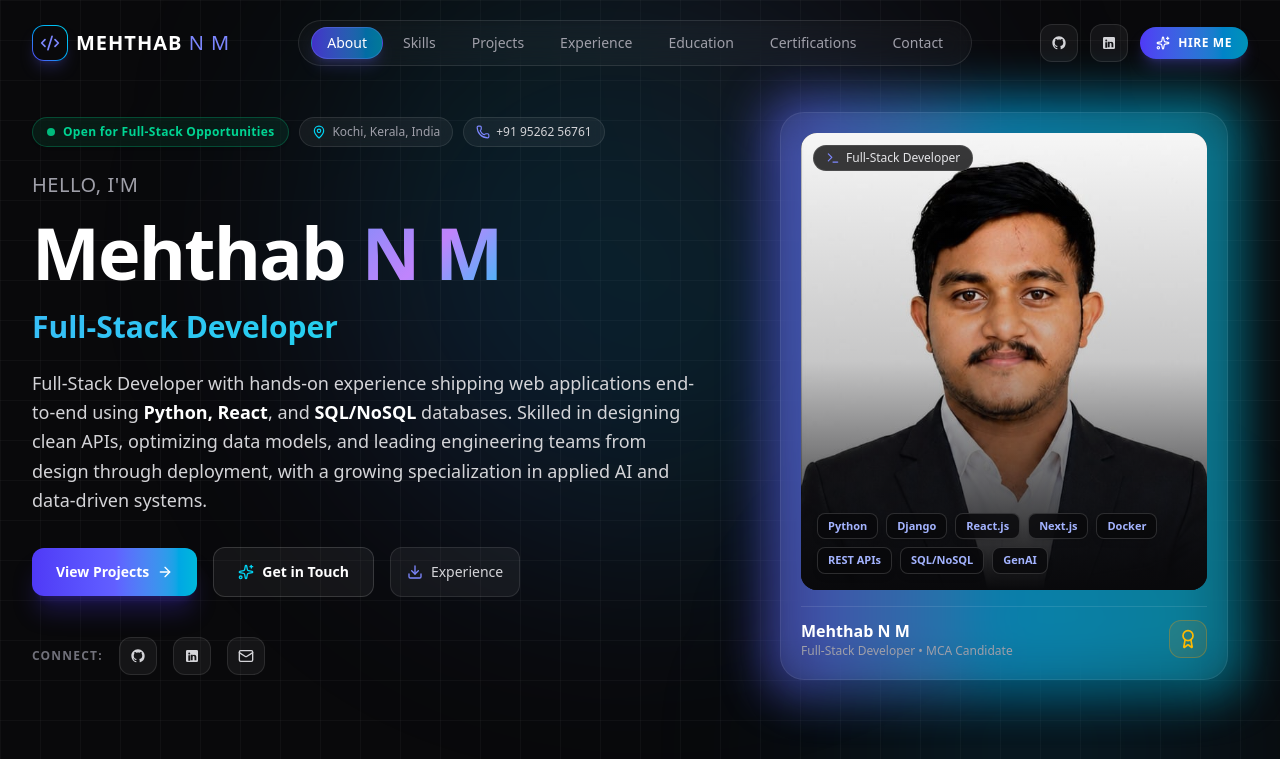
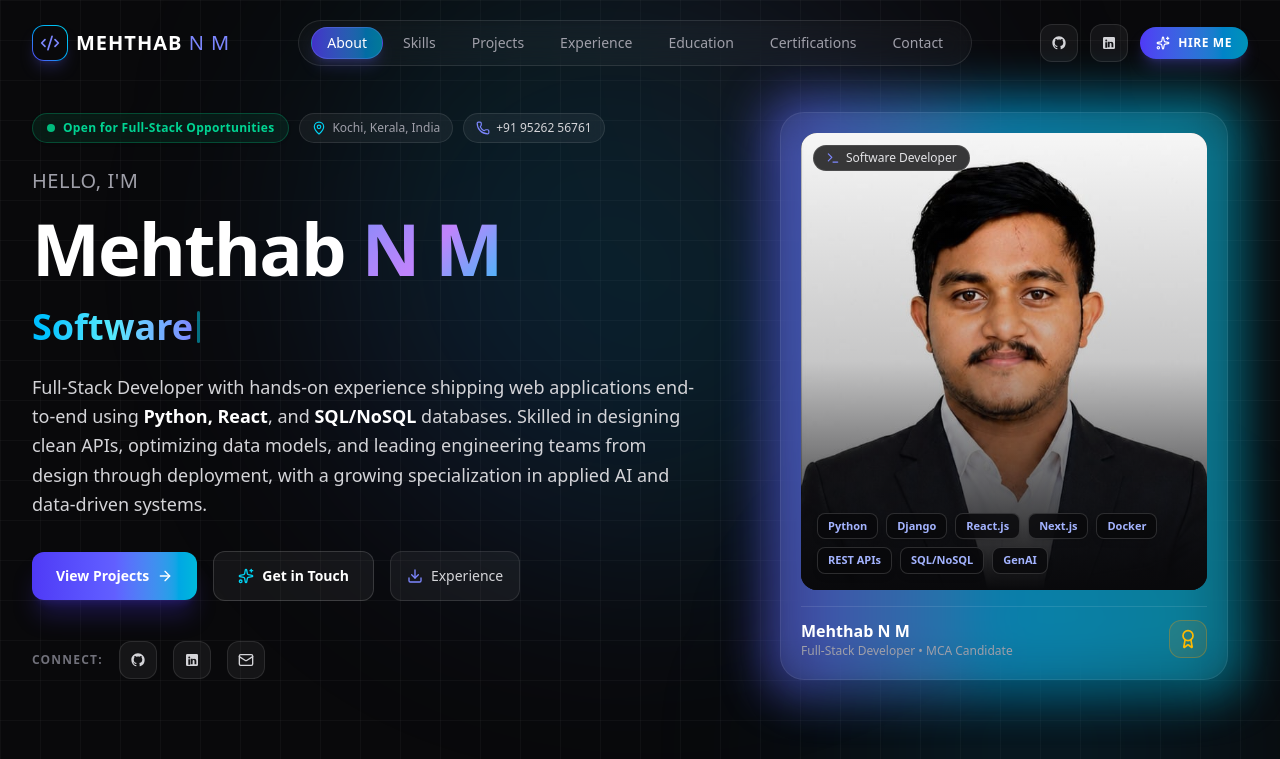
Before and after one commit to MEHTHAB7/My_portfolio, a Next.js app: page / in a window 1280 px wide. Shown: the top 759 px of the page. Built offline with nearby package versions, Linux system fonts and the light colour scheme.

Commit message:
feat: add typewriter animation rotating full stack, python, software developer, and data analyst roles

```diff
--- a/components/HeroSection.tsx
+++ b/components/HeroSection.tsx
@@ -1,5 +1,6 @@
 "use client";
 
+import { useState, useEffect } from "react";
 import { motion } from "framer-motion";
 import Image from "next/image";
 import profilePic from "@/public/profile.jpeg";
@@ -18,7 +19,43 @@ import {
 } from "lucide-react";
 import { LinkedinIcon, GithubIcon } from "@/components/SocialIcons";
 
+const rotatingRoles = [
+  "Full-Stack Developer",
+  "Python Developer",
+  "Software Developer",
+  "Data Analyst",
+  "AI & ML Engineer",
+];
+
 export default function HeroSection() {
+  const [currentRoleText, setCurrentRoleText] = useState("Full-Stack Developer");
+  const [roleIndex, setRoleIndex] = useState(0);
+  const [isDeleting, setIsDeleting] = useState(false);
+
+  useEffect(() => {
+    const fullText = rotatingRoles[roleIndex];
+    const typingSpeed = isDeleting ? 35 : 75;
+
+    const timeout = setTimeout(() => {
+      if (!isDeleting) {
+        if (currentRoleText.length < fullText.length) {
+          setCurrentRoleText(fullText.slice(0, currentRoleText.length + 1));
+        } else {
+          // Pause at end of completed title before backspacing
+          setTimeout(() => setIsDeleting(true), 1800);
+        }
+      } else {
+        if (currentRoleText.length > 0) {
+          setCurrentRoleText(fullText.slice(0, currentRoleText.length - 1));
+        } else {
+          setIsDeleting(false);
+          setRoleIndex((prev) => (prev + 1) % rotatingRoles.length);
+        }
+      }
+    }, typingSpeed);
+
+    return () => clearTimeout(timeout);
+  }, [currentRoleText, isDeleting, roleIndex]);
   const metrics = [
     {
       value: "Best Performer",
@@ -107,9 +144,12 @@ export default function HeroSection() {
               <h1 className="text-4xl sm:text-6xl lg:text-7xl font-extrabold tracking-tight text-white leading-tight">
                 Mehthab <span className="text-gradient-indigo">N M</span>
               </h1>
-              <p className="text-2xl sm:text-3xl font-semibold text-gradient-cyan pt-1">
-                Full-Stack Developer
-              </p>
+              <div className="h-10 sm:h-12 flex items-center justify-center lg:justify-start pt-1">
+                <span className="text-2xl sm:text-3xl lg:text-4xl font-bold bg-gradient-to-r from-sky-400 via-cyan-300 to-indigo-400 bg-clip-text text-transparent">
+                  {currentRoleText}
+                </span>
+                <span className="inline-block w-[3px] h-7 sm:h-8 ml-1 bg-cyan-400 animate-pulse rounded-full" />
+              </div>
             </motion.div>
 
             {/* Bio Subtitle mirroring CV summary */}
@@ -218,10 +258,9 @@ export default function HeroSection() {
                   />
                   <div className="absolute inset-0 bg-gradient-to-t from-zinc-950 via-zinc-950/20 to-transparent" />
 
-                  {/* Top Floating Badge */}
                   <div className="absolute top-3 left-3 px-3 py-1 rounded-full bg-zinc-950/80 backdrop-blur-md border border-white/10 flex items-center gap-1.5 text-xs text-zinc-200 font-medium">
                     <Terminal className="w-3.5 h-3.5 text-indigo-400" />
-                    <span>Full-Stack Developer</span>
+                    <span>{rotatingRoles[roleIndex]}</span>
                   </div>
 
                   {/* Bottom Floating Skill Pills */}
```
